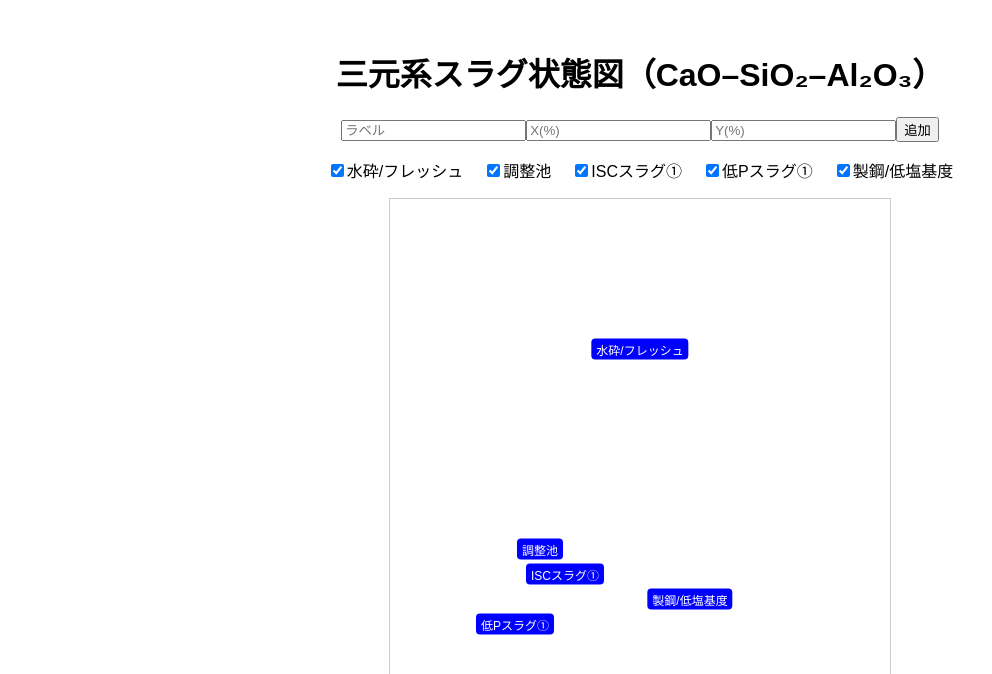
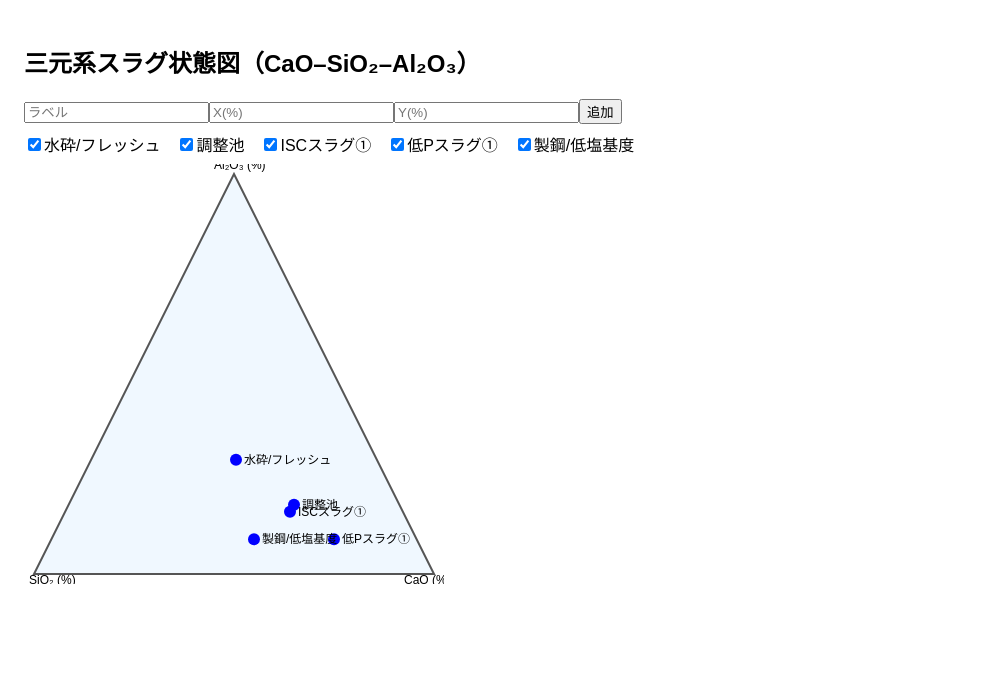
Before and after one commit to kanacyu99/SANGENKEI_20250714, a React (Vite) app: page / in a window 1280 px wide. Shown: the top 674 px of the page, without its empty margins (0-992 px from the left). Built offline with nearby package versions, Linux system fonts and the light colour scheme; the HTML template or start-up script is replaced by a standard one.

Commit message:
Update App.jsx

```diff
--- a/src/App.jsx
+++ b/src/App.jsx
@@ -1,114 +1,93 @@
 import React, { useState } from 'react';
 
 const initialPoints = [
-  { label: '水砕/フレッシュ', x: 50, y: 30, visible: true },
-  { label: '調整池', x: 30, y: 70, visible: true },
-  { label: 'ISCスラグ①', x: 35, y: 75, visible: true },
-  { label: '低Pスラグ①', x: 25, y: 85, visible: true },
-  { label: '製鋼/低塩基度', x: 60, y: 80, visible: true },
+  { label: '水砕/フレッシュ', x: 33, y: 33, visible: true },
+  { label: '調整池', x: 25, y: 20, visible: true },
+  { label: 'ISCスラグ①', x: 27, y: 18, visible: true },
+  { label: '低Pスラグ①', x: 20, y: 10, visible: true },
+  { label: '製鋼/低塩基度', x: 40, y: 10, visible: true }
 ];
+
+// 座標変換関数（XY→三角形内の位置）
+const toTriangle = (x, y, size) => {
+  const xCoord = (size * (100 - x - y / 2)) / 100;
+  const yCoord = (size * (y * Math.sqrt(3) / 2)) / 100;
+  return { x: xCoord, y: size - yCoord };
+};
 
 function App() {
   const [points, setPoints] = useState(initialPoints);
-  const [newLabel, setNewLabel] = useState('');
-  const [newX, setNewX] = useState('');
-  const [newY, setNewY] = useState('');
+  const [label, setLabel] = useState('');
+  const [x, setX] = useState('');
+  const [y, setY] = useState('');
 
-  const handleToggleVisibility = (index) => {
-    const updatedPoints = [...points];
-    updatedPoints[index].visible = !updatedPoints[index].visible;
-    setPoints(updatedPoints);
+  const togglePoint = (index) => {
+    const newPoints = [...points];
+    newPoints[index].visible = !newPoints[index].visible;
+    setPoints(newPoints);
   };
 
-  const handleAddPoint = () => {
-    if (newLabel && !isNaN(newX) && !isNaN(newY)) {
-      setPoints([
-        ...points,
-        {
-          label: newLabel,
-          x: parseFloat(newX),
-          y: parseFloat(newY),
-          visible: true,
-        },
-      ]);
-      setNewLabel('');
-      setNewX('');
-      setNewY('');
-    }
+  const addPoint = () => {
+    if (!label || isNaN(x) || isNaN(y)) return;
+    setPoints([...points, { label, x: parseFloat(x), y: parseFloat(y), visible: true }]);
+    setLabel('');
+    setX('');
+    setY('');
   };
 
+  const size = 400;
+
   return (
-    <div style={{ textAlign: 'center', padding: '20px', fontFamily: 'sans-serif' }}>
-      <h1>三元系スラグ状態図（CaO–SiO₂–Al₂O₃）</h1>
+    <div style={{ fontFamily: 'sans-serif', padding: '1rem' }}>
+      <h2>三元系スラグ状態図（CaO–SiO₂–Al₂O₃）</h2>
 
-      <div style={{ marginBottom: '1rem' }}>
-        <input
-          type="text"
-          placeholder="ラベル"
-          value={newLabel}
-          onChange={(e) => setNewLabel(e.target.value)}
-        />
-        <input
-          type="number"
-          placeholder="X(%)"
-          value={newX}
-          onChange={(e) => setNewX(e.target.value)}
-        />
-        <input
-          type="number"
-          placeholder="Y(%)"
-          value={newY}
-          onChange={(e) => setNewY(e.target.value)}
-        />
-        <button onClick={handleAddPoint}>追加</button>
+      {/* 入力欄 */}
+      <div>
+        <input value={label} onChange={e => setLabel(e.target.value)} placeholder="ラベル" />
+        <input value={x} onChange={e => setX(e.target.value)} placeholder="X(%)" />
+        <input value={y} onChange={e => setY(e.target.value)} placeholder="Y(%)" />
+        <button onClick={addPoint}>追加</button>
       </div>
 
-      <div style={{ display: 'flex', justifyContent: 'center', flexWrap: 'wrap', marginBottom: '1rem' }}>
-        {points.map((pt, idx) => (
-          <label key={idx} style={{ margin: '0 10px' }}>
-            <input
-              type="checkbox"
-              checked={pt.visible}
-              onChange={() => handleToggleVisibility(idx)}
-            />
+      {/* 表示切替 */}
+      <div style={{ margin: '0.5rem 0' }}>
+        {points.map((pt, i) => (
+          <label key={i} style={{ marginRight: '1rem' }}>
+            <input type="checkbox" checked={pt.visible} onChange={() => togglePoint(i)} />
             {pt.label}
           </label>
         ))}
       </div>
 
-      <div
-        style={{
-          position: 'relative',
-          width: '500px',
-          height: '500px',
-          margin: '0 auto',
-          backgroundImage: 'url("/triangle.jpg")',
-          backgroundSize: 'contain',
-          backgroundRepeat: 'no-repeat',
-          border: '1px solid #ccc',
-        }}
-      >
-        {points.map((pt, idx) =>
-          pt.visible ? (
-            <div
-              key={idx}
-              style={{
-                position: 'absolute',
-                left: `${pt.x}%`,
-                top: `${pt.y}%`,
-                transform: 'translate(-50%, -50%)',
-                background: 'blue',
-                color: 'white',
-                padding: '2px 5px',
-                borderRadius: '4px',
-                fontSize: '12px',
-              }}
-            >
-              {pt.label}
-            </div>
-          ) : null
-        )}
-      </div>
+      {/* 三角図 */}
+      <svg width={size + 20} height={size + 20}>
+        <g transform="translate(10,10)">
+          {/* 三角形の輪郭 */}
+          <polygon
+            points={`0,${size} ${size},${size} ${size / 2},0`}
+            fill="#f0f8ff"
+            stroke="#555"
+            strokeWidth="2"
+          />
+
+          {/* 軸ラベル */}
+          <text x="-5" y={size + 10} fontSize="12">SiO₂ (%)</text>
+          <text x={size - 30} y={size + 10} fontSize="12">CaO (%)</text>
+          <text x={size / 2 - 20} y="-5" fontSize="12">Al₂O₃ (%)</text>
+
+          {/* 点プロット */}
+          {points.map((pt, i) => {
+            if (!pt.visible) return null;
+            const { x, y } = toTriangle(pt.x, pt.y, size);
+            return (
+              <g key={i}>
+                <circle cx={x} cy={y} r="6" fill="blue" />
+                <text x={x + 8} y={y + 4} fontSize="12" fill="black">{pt.label}</text>
+              </g>
+            );
+          })}
+        </g>
+      </svg>
     </div>
   );
 }
```
